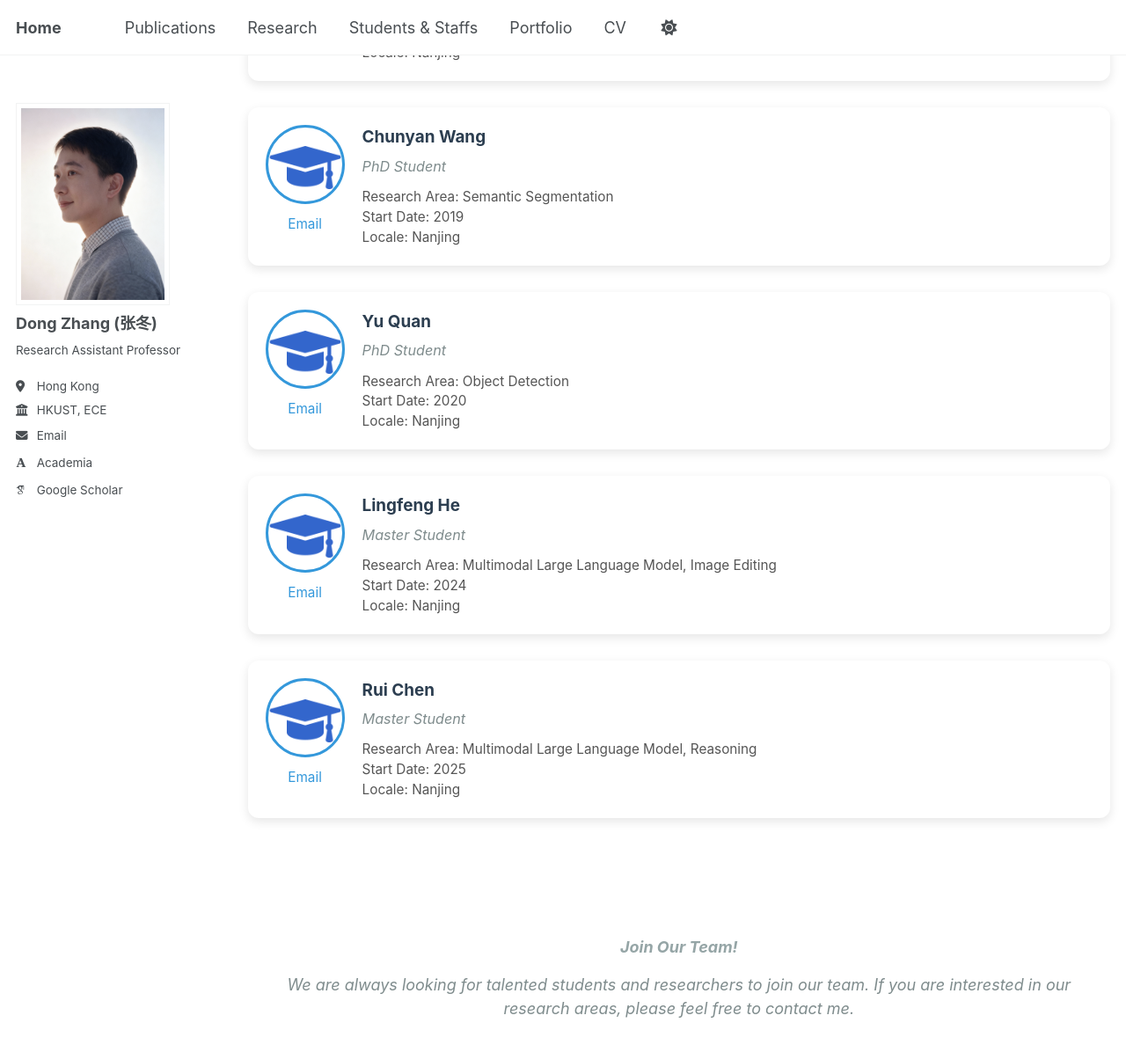
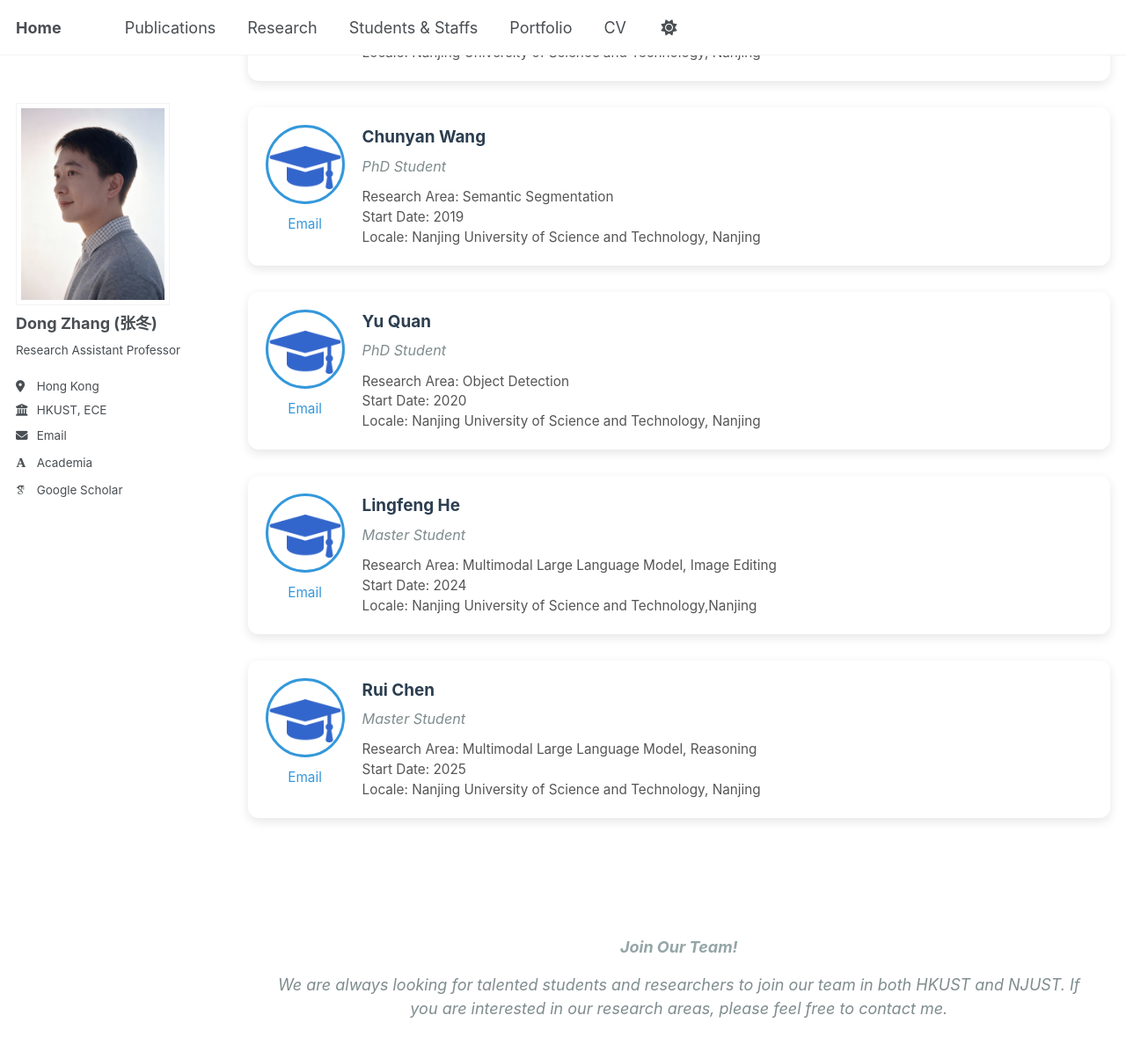
Before and after one commit to dongzhang89/dongzhang89.github.io, a Jekyll site: the page built from _pages/students-staffs.html, in a window 1280 px wide and 1400 px high, scrolled down 1054 px. Shown: the top 1196 px of the window at 88% size. Built offline with Jekyll 4.4.1, drawn with Linux system fonts in a browser that asks for light colours; some web fonts are replaced; a script that is not in the unit is left out; some of the changed text lies outside the part shown.

Commit message:
Update students-staffs.html

```diff
--- a/_pages/students-staffs.html
+++ b/_pages/students-staffs.html
@@ -236,7 +236,7 @@ author_profile: true
       <div class="person-description">
         Research Area: Multimodal Large Language Model, Video Object Segmentation<br>
         Start Date: 2024<br>
-        Locale: Nanjing<br>
+        Locale: Nanjing University of Science and Technology, Nanjing<br>
       </div>
     </div>
   </div>
@@ -254,7 +254,7 @@ author_profile: true
       <div class="person-description">
         Research Area: Multimodal Large Language Model, Medical Image Analysis<br>
         Start Date: 2023<br>
-        Locale: Nanjing<br>
+        Locale: Nanjing University of Science and Technology, Nanjing<br>
       </div>
     </div>
   </div>
@@ -272,7 +272,7 @@ author_profile: true
       <div class="person-description">
         Research Area: Semantic Segmentation<br>
         Start Date: 2019<br>
-        Locale: Nanjing<br>
+        Locale: Nanjing University of Science and Technology, Nanjing<br>
       </div>
     </div>
   </div>
@@ -290,7 +290,7 @@ author_profile: true
       <div class="person-description">
         Research Area: Object Detection<br>
         Start Date: 2020<br>
-        Locale: Nanjing<br>
+        Locale: Nanjing University of Science and Technology, Nanjing<br>
       </div>
     </div>
   </div>
@@ -309,7 +309,7 @@ author_profile: true
       <div class="person-description">
         Research Area: Multimodal Large Language Model, Image Editing<br>
         Start Date: 2024<br>
-        Locale: Nanjing<br>
+        Locale: Nanjing University of Science and Technology,Nanjing<br>
       </div>
     </div>
   </div>
@@ -326,7 +326,7 @@ author_profile: true
       <div class="person-description">
         Research Area: Multimodal Large Language Model, Reasoning<br>
         Start Date: 2025<br>
-        Locale: Nanjing<br>
+        Locale: Nanjing University of Science and Technology, Nanjing<br>
       </div>
     </div>
   </div>
@@ -335,7 +335,7 @@ author_profile: true
 
 <div class="empty-state">
   <h3>Join Our Team!</h3>
-  <p>We are always looking for talented students and researchers to join our team. If you are interested in our research areas, please feel free to contact me.</p>
+  <p>We are always looking for talented students and researchers to join our team in both HKUST and NJUST. If you are interested in our research areas, please feel free to contact me.</p>
 </div>
 
 </div>
```
Also changed, not shown: other parts of _pages/students-staffs.html (+2 -2 lines).
